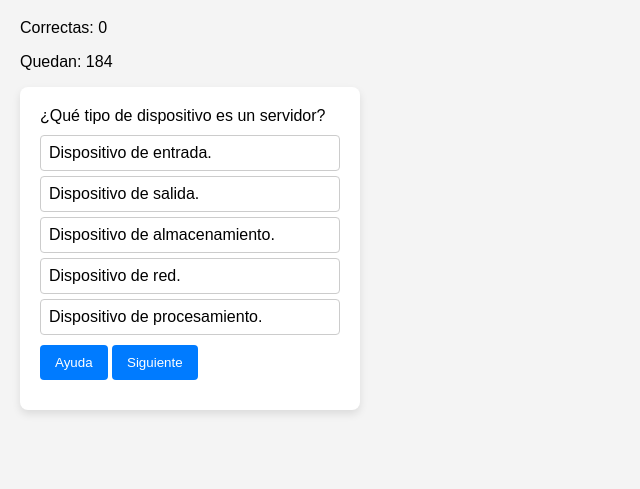
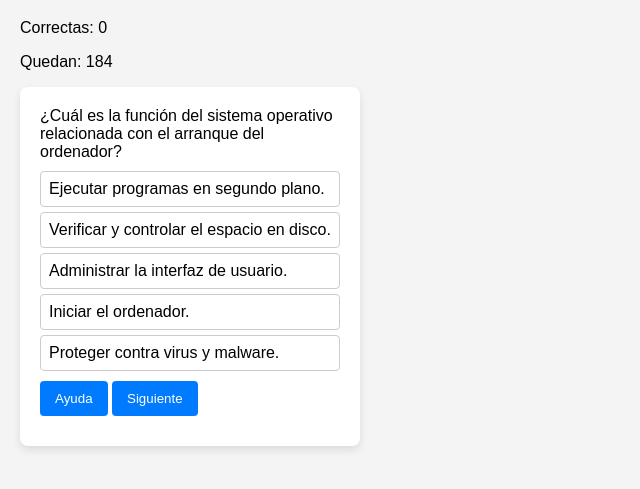
Before and after one commit to rgdi/rgdi.github.io, a plain HTML site: page DIG/1BACH/preguntastema1.html in a window 1280 px wide. Shown: the part 81-570 px from the top of the page, without its empty margins (0-640 px from the left). Drawn offline with Linux system fonts and the light colour scheme.

Commit message:
Update preguntastema1.html

```diff
--- a/DIG/1BACH/preguntastema1.html
+++ b/DIG/1BACH/preguntastema1.html
@@ -80,6 +80,14 @@
     </div>
 
     <script>
+           // Función para mezclar el array de preguntas
+    function shuffle(array) {
+        for (let i = array.length - 1; i > 0; i--) {
+            const j = Math.floor(Math.random() * (i + 1));
+            [array[i], array[j]] = [array[j], array[i]]; // Intercambiar elementos
+        }
+    }
+
     let questions = [
 {
     question:  "¿Qué tipo de dispositivo es un servidor?",
@@ -2287,6 +2295,9 @@
     answer: 2 // Índice de la opción correcta
 }
 ];
+
+    // Mezcla las preguntas al inicio
+    shuffle(questions);
 
     let currentQuestionIndex = 0;
     let correctCount = 0;
```
Lines whose indentation alone changed are shown as unchanged.
